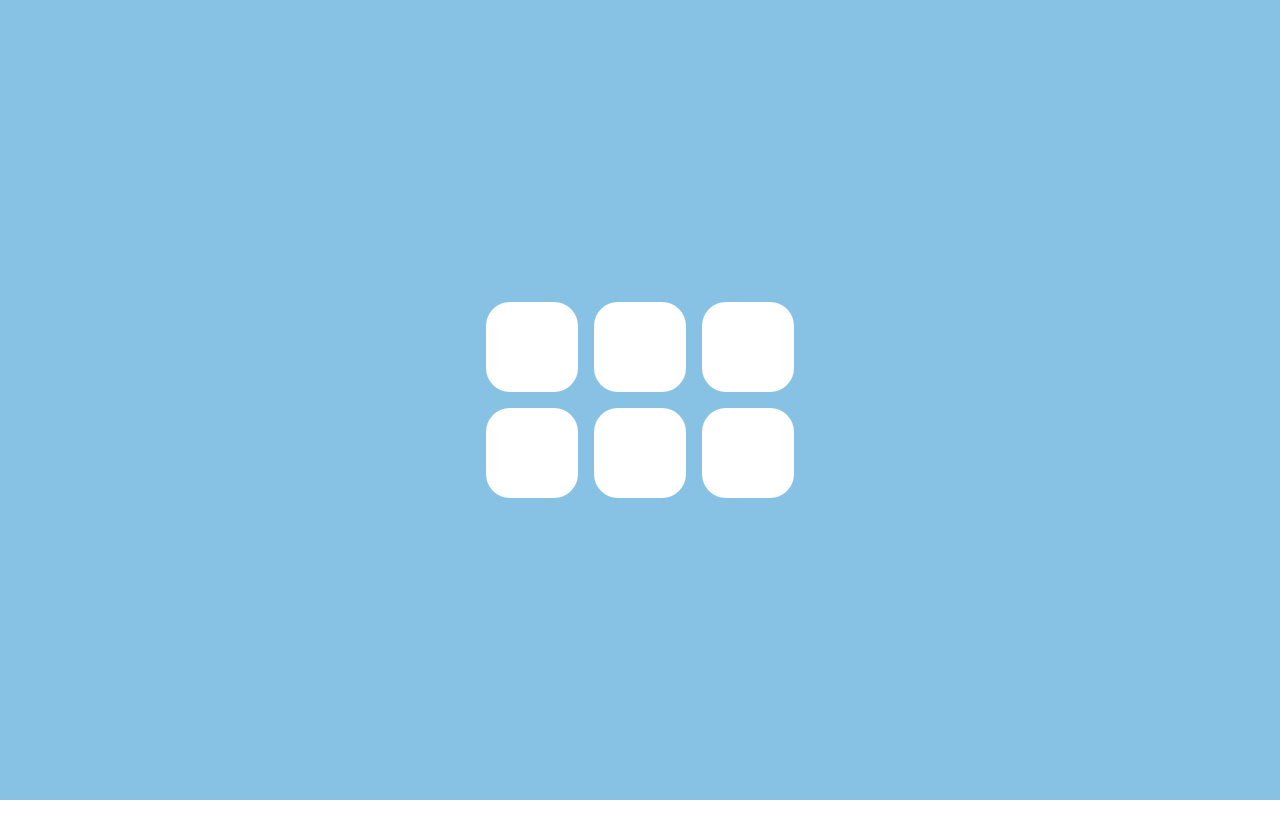
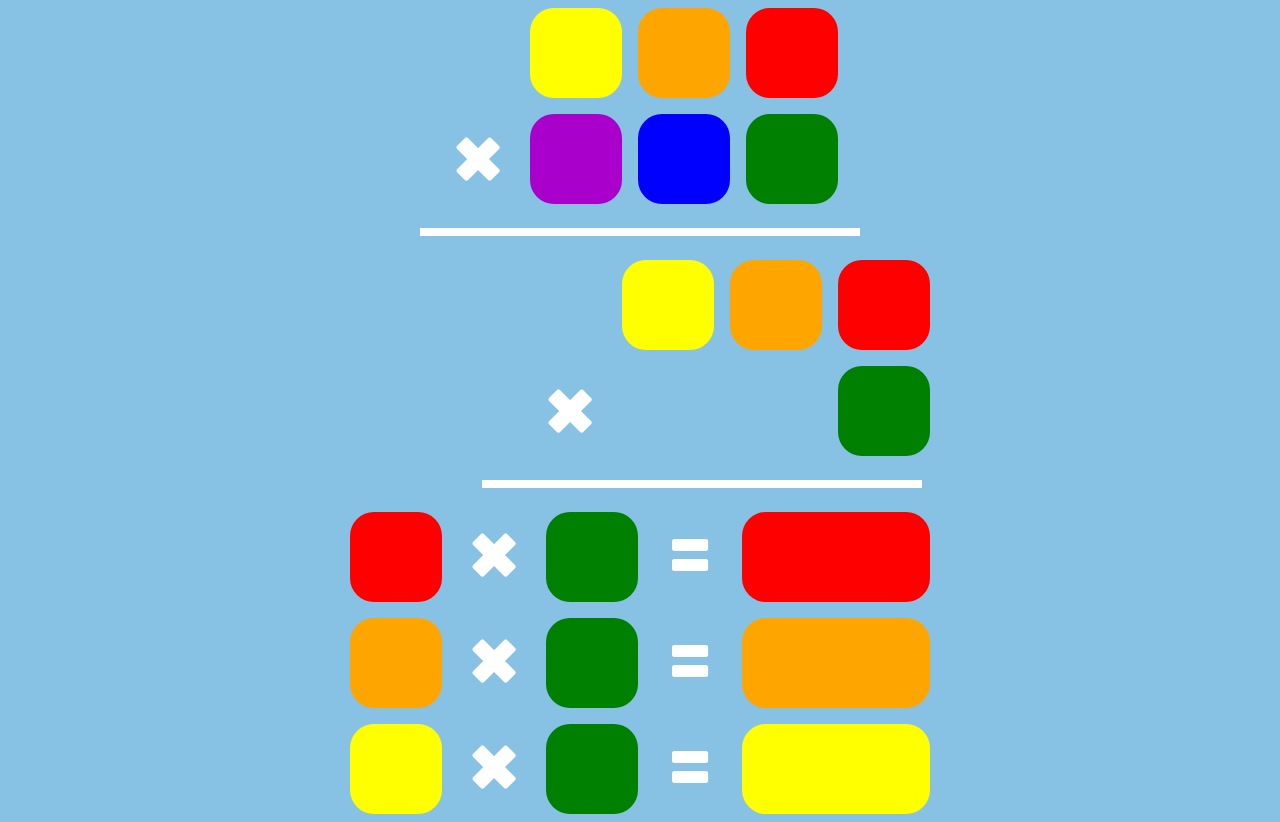
Before and after one commit to 2chanhaeng/math-cook-book, a React (Create React App) app: page / in a window 1280 px wide. Before the commit the page ends 800 px from the top, so only its background shows below. Built offline with nearby package versions, Linux system fonts and the light colour scheme.

Commit message:
Update App.tsx

```diff
--- a/src/App.tsx
+++ b/src/App.tsx
@@ -113,27 +113,143 @@ function App() {
   return (
     <div className="App">
       <header className="App-header">
-        <div>
-          <div>
-          {/* If input get a number, then focus next input. */}
-            <NumInput onChange={(event: any, value: any) => {
+        <div style={{display: 'flex', alignItems: "flex-end"}}>
+          <p>×</p>
+          <div style={{display: 'flex', flexDirection: 'column'}}>
+            <div style={{display: 'flex-inline'}}>
+              <NumInput
+                color = "yellow"
+                onChange={(event: any, value: any) => {
+                  focusNextNumInput(event);
+                }}
+                />
+              <NumInput
+                color = "orange"
+                onChange={(event: any, value: any) => {
+                  focusNextNumInput(event);
+                }}
+                />
+              <NumInput
+                color = "red"
+                onChange={(event: any, value: any) => {
+                  focusNextNumInput(event);
+                }}
+                />
+            </div>
+            <div style={{display: 'flex-inline'}}>
+              <NumInput
+                color = "#a0c"
+                onChange={(event: any, value: any) => {
+                  focusNextNumInput(event);
+                }}
+                />
+              <NumInput
+                color = "blue"
+                onChange={(event: any, value: any) => {
+                  focusNextNumInput(event);
+                }}
+                />
+                <NumInput
+                  color = "green"
+                  onChange={(event: any, value: any) => {
+                  }}
+                  />
+            </div>
+          </div>
+        </div>
+        <div style={{backgroundColor : 'white', width: 'min(55vh, 55vw)', height:'1vh', margin: '2vh'}}/>
+        <div  style={{display: 'flex', flexDirection: 'column', alignItems: "flex-end"}}>
+          <div style={{display: 'flex', alignItems: "flex-end"}}>
+            <p>×</p>
+            <div style={{display: 'flex', flexDirection: 'column'}}>
+              <div style={{display: 'flex-inline'}}>
+                <NumInput
+                  color = "yellow"
+                  onChange={(event: any, value: any) => {
+                    focusNextNumInput(event);
+                  }}
+                  />
+                <NumInput
+                  color = "orange"
+                  onChange={(event: any, value: any) => {
+                    focusNextNumInput(event);
+                  }}
+                  />
+                <NumInput
+                  color = "red"
+                  onChange={(event: any, value: any) => {
+                    focusNextNumInput(event);
+                  }}
+                  />
+              </div>
+              <div style={{display: 'flex', justifyContent: 'flex-end'}}>
+                  <NumInput
+                    color = "green"
+                    onChange={(event: any, value: any) => {
+                    }}
+                  />
+              </div>
+            </div>
+          </div>
+          <div style={{backgroundColor : 'white', width: 'min(55vh, 55vw)', height:'1vh', margin: '2vh'}}/>
+          <div style={{display: 'flex', flexDirection: "row"}}>
+            <NumInput
+              color = "red"
+              onChange={(event: any, value: any) => {
                 focusNextNumInput(event);
             }}/>
-            <NumInput onChange={(event: any, value: any) => {
+            <p>×</p>
+            <NumInput
+              color = "green"
+              onChange={(event: any, value: any) => {
                 focusNextNumInput(event);
             }}/>
-            <NumInput onChange={(event: any, value: any) => {
+            <p>=</p>
+            <Num2Input
+              color = "red"
+              margin = "2"
+              onChange={(event: any, value: any) => {
                 focusNextNumInput(event);
             }}/>
           </div>
-          <div>
-            <NumInput onChange={(event: any, value: any) => {
+          <div style={{display: 'flex', flexDirection: "row"}}>
+            <NumInput
+              color = "orange"
+              onChange={(event: any, value: any) => {
                 focusNextNumInput(event);
             }}/>
-            <NumInput onChange={(event: any, value: any) => {
+            <p>×</p>
+            <NumInput
+              color = "green"
+              onChange={(event: any, value: any) => {
                 focusNextNumInput(event);
             }}/>
-            <NumInput onChange={(event: any, value: any) => {
+            <p>=</p>
+            <Num2Input
+              color = "orange"
+              margin = "1"
+              onChange={(event: any, value: any) => {
+                focusNextNumInput(event);
+            }}/>
+          </div>
+          <div style={{display: 'flex', flexDirection: "row"}}>
+            <NumInput
+              color = "yellow"
+              onChange={(event: any, value: any) => {
+                focusNextNumInput(event);
+            }}/>
+            <p>×</p>
+            <NumInput
+              color = "green"
+              onChange={(event: any, value: any) => {
+                focusNextNumInput(event);
+            }}/>
+            <p>=</p>
+            <Num2Input
+              color = "yellow"
+              margin = "0"
+              onChange={(event: any, value: any) => {
+                focusNextNumInput(event);
             }}/>
           </div>
         </div>
@@ -142,4 +258,5 @@ function App() {
   );
 }
 
+
 export default App;
```
